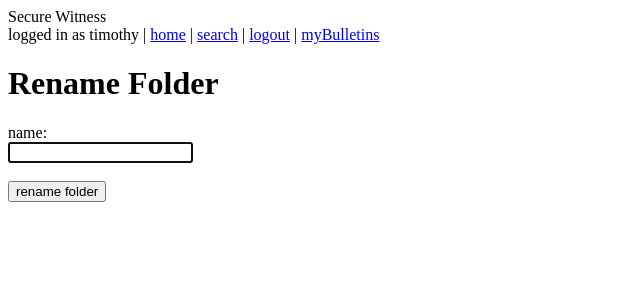
After one commit to TimothyYao/cs3240-f14-team13, a Django app: page /folder/6/edit/ in a window 1280 px wide. The commit adds this page. Shown: the top 300 px of the page, without its empty margins (0-640 px from the left). Run offline with Django 3.2, Linux system fonts and the light colour scheme; a user stored in the database is signed in; data comes from the database, SQL or seed files in the repository; both versions use the stored data as it was after the commit.

Commit message:
added renaming folders

```diff
--- a/SecureWitness_1_0/urls.py
+++ b/SecureWitness_1_0/urls.py
@@ -16,6 +16,7 @@ urlpatterns = patterns('',
     url(r'^myBulletins/$', 'bulletins.views.my_bulletins'),
     url(r'^folder/(?P<folder_id>\d+)/$', 'bulletins.views.folder'),
     url(r'^folder/(?P<folder_id>\d+)/submit/$', 'bulletins.views.submit'),
+    url(r'^folder/(?P<folder_id>\d+)/edit/$', 'bulletins.views.rename_folder'),
     url(r'^folder/(?P<folder_id>\d+)/createFolder/$', 'bulletins.views.create_folder'),
     url(r'submit/$', 'bulletins.views.submit'),
 ) + static(settings.STATIC_URL, document_root=settings.STATIC_ROOT)
--- a/bulletins/views.py
+++ b/bulletins/views.py
@@ -91,6 +91,8 @@ def folder(request, folder_id):
         elif 'delete' in request.POST:
             delete_folder(cur)
             return HttpResponseRedirect('/myBulletins/')
+        elif 'rename' in request.POST:
+            return HttpResponseRedirect('/folder/'+str(folder_id)+'/edit/')
         elif 'folder' in request.POST:
             return HttpResponseRedirect('createFolder')
         elif 'copy' in request.POST:
@@ -136,6 +138,18 @@ def folder(request, folder_id):
         'is_root': is_root,
         'all_folders': all_folders
     })
+
+@login_required()
+def rename_folder(request, folder_id):
+    cur = Folder.objects.get(pk=folder_id)
+    if request.user != cur.owner:
+        return HttpResponseRedirect('/')
+    if request.method == 'POST':
+        folder = Folder.objects.get(pk=folder_id)
+        folder.name = request.POST['name']
+        folder.save()
+        return HttpResponseRedirect('/folder/'+str(folder_id)+'/')
+    return render(request, 'rename_folder.html')
 
 def create_subs(folder, copy):
     for folders in Folder.objects.filter(root=folder):
--- a/templates/details.html
+++ b/templates/details.html
@@ -19,7 +19,8 @@
         </form>
     {% endif %}
     <h1 id="title">{{ bulletin.Title }}</h1>
-    <p1 id="author">by: {{ bulletin.Pseudonym }}</p1>
+    <p1 id="author">by: {{ bulletin.Pseudonym }}</p1><br>
+    <p1 id="date">created at: {{ bulletin.Date }}</p1>
     <h1 id="location header">Location:</h1>
     <p1 id="location text">{{ bulletin.Location }}</p1>
     <h1 id="description header">Description:</h1>
--- a/templates/folder.html
+++ b/templates/folder.html
@@ -12,6 +12,7 @@
             <a href = "/folder/{{ subfolder.id }}/">{{ subfolder.name }}</a><br>
         {% endfor %}
         <br>
+        <input type="submit" name="rename" value="rename">
         <input type="submit" name="folder" value="create folder">
         <input type="submit" name="delete"  value="delete" onclick="return confirm('Are you sure you want delete this folder and all its contents?')">
         <input type="submit" name="copy" value="copy">
--- /dev/null
+++ b/templates/rename_folder.html
@@ -0,0 +1,14 @@
+{% extends "base.html" %}
+
+{% block content %}
+    <h1>Rename Folder</h1>
+    <form id="submit" METHOD="post">
+        {% csrf_token %}
+        <p1>name:</p1>
+        <br>
+        <input id="name" name="name" type="text" required autofocus>
+        <br>
+        <br>
+        <input type="submit" value="rename folder">
+   </form>
+{% endblock content %}
```
Also changed, not shown: db.sqlite3, 2 other files.
